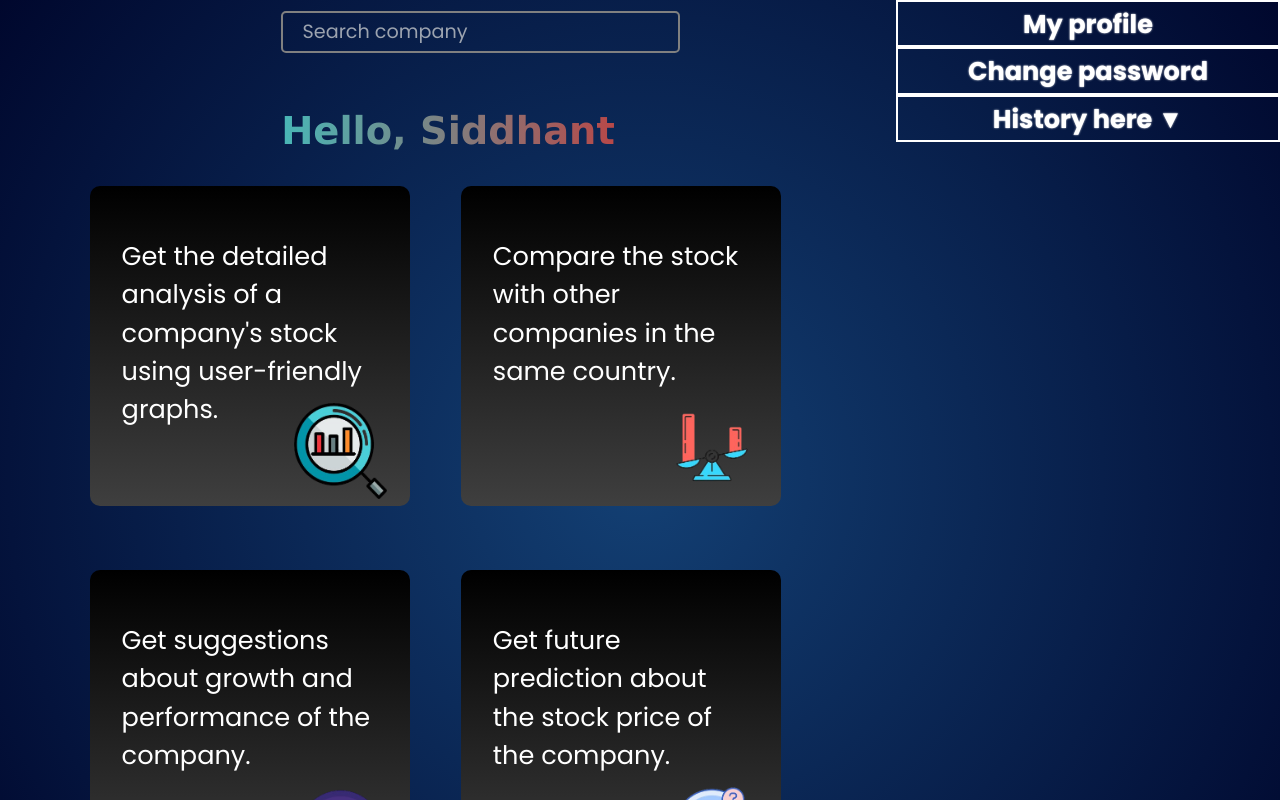
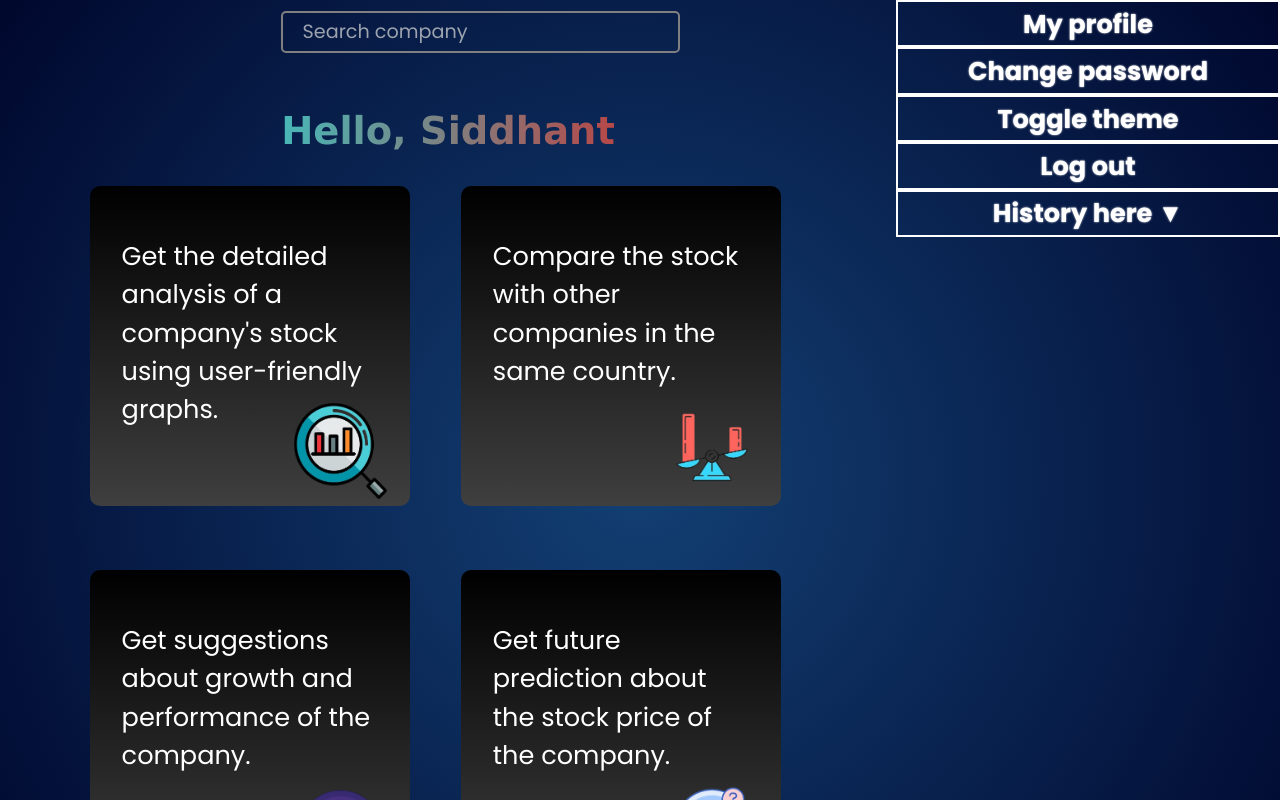
Before and after one commit to Siddhant-Baranwal/stocking, a React (Vite) app: page /dashboard in a window 1280 px wide. Shown: the top 800 px of the page. Built offline with nearby package versions, Linux system fonts and the light colour scheme; a web font is replaced by a local one.

Commit message:
Adding logout button

```diff
--- a/src/components/History.jsx
+++ b/src/components/History.jsx
@@ -9,6 +9,14 @@ const History = () => {
   const [showSide, setShowSide] = useState(window.innerWidth > 800);
   const handleShowSide = () => {
     setShowSide(!showSide);
+  };
+  const deleteCookie = () => {
+    if (document.cookie.split(';').some((item) => item.trim().startsWith('token='))) {
+        document.cookie = 'token=; Max-Age=0; path=/;';
+        console.log("Cookie deleted");
+    } else {
+        console.log("Cookie does not exist");
+    }
   };
   const companyList = [
     "Nestle",
@@ -43,6 +51,8 @@ const History = () => {
           <div className="sidetab">
             <Link to="/change-password">Change password</Link>
           </div>
+          <div className="sidetab">Toggle theme</div>
+          <div className="sidetab" onClick={deleteCookie} >Log out</div>
           <div className="sidetab" onClick={handleShowLinks}>
             History here <span>{showLinks ? "▲" : "▼"}</span>{" "}
           </div>
--- a/src/index.css
+++ b/src/index.css
@@ -157,7 +157,7 @@ input:focus, textarea:focus, select:focus {
         display:block;
         padding: 0 0;
         margin: 0 0;
-        top: -2vw;
+        top: -3vw;
         right: 5vw;
         font-size: 10vw !important;
     }
@@ -172,7 +172,7 @@ input:focus, textarea:focus, select:focus {
         margin: 4vw 10vw 0 5vw;
     }
     .right{
-        width: 350px;
+        width: 400px;
         background-color: rgb(47, 47, 47);
     }
     .sidetab{
```
Also changed, not shown: 1 other file (tests, documents, lock files or other folders).
